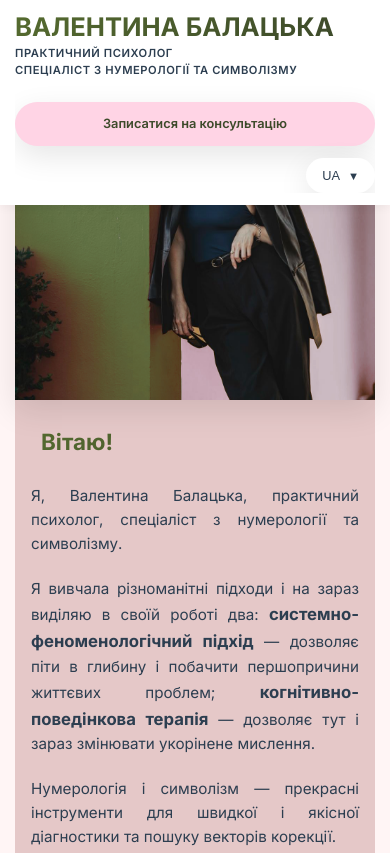
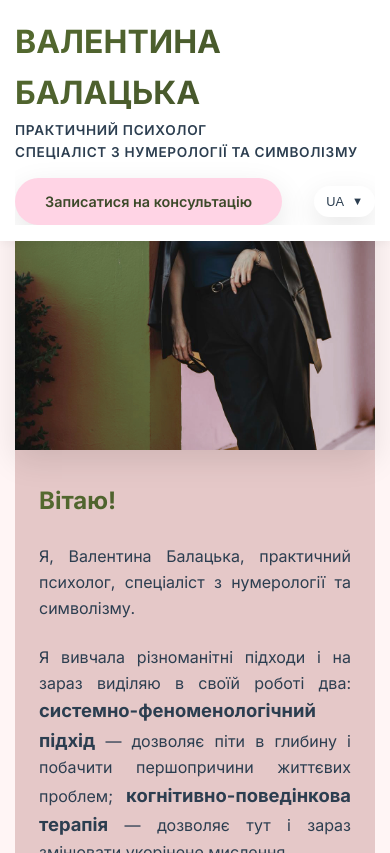
Before and after one commit to hwsw9sqvg2-create/VB-WEB, a plain HTML site: page index.html in a window 390 px wide. Shown: the top 853 px of the page. Drawn offline with Linux system fonts and the light colour scheme.

Commit message:
Update styles.css

```diff
--- a/styles.css
+++ b/styles.css
@@ -20,8 +20,6 @@ html {
     overflow-x: hidden;
     width: 100%;
     max-width: 100vw;
-    -webkit-text-size-adjust: 100%;
-    -ms-text-size-adjust: 100%;
 }
 
 body {
@@ -33,8 +31,6 @@ body {
     width: 100%;
     max-width: 100vw;
     position: relative;
-    -webkit-font-smoothing: antialiased;
-    -moz-osx-font-smoothing: grayscale;
 }
 
 .container {
@@ -902,9 +898,7 @@ body {
 
     .nav-content {
         justify-content: space-between;
-        align-items: flex-start;
-        flex-wrap: wrap;
-        gap: 1rem;
+        align-items: center;
     }
 
     .mobile-menu-toggle.active span:nth-child(1) {
@@ -923,49 +917,6 @@ body {
         font-size: 2rem;
     }
 
-    /* Улучшенная навигация для мобильных */
-    .navbar {
-        padding: 0.75rem 0;
-    }
-
-    .nav-name-block {
-        width: 100%;
-        order: 1;
-        margin-bottom: 0.5rem;
-    }
-
-    .nav-actions {
-        width: 100%;
-        order: 2;
-        justify-content: space-between;
-        gap: 0.75rem;
-        flex-wrap: nowrap;
-    }
-
-    .nav-cta {
-        flex: 1;
-        min-width: 0;
-        text-align: center;
-        font-size: 0.85rem;
-        padding: 12px 16px;
-        white-space: normal;
-        word-wrap: break-word;
-    }
-
-    .language-switcher {
-        flex-shrink: 0;
-    }
-
-    .logo {
-        font-size: 1.8rem;
-        line-height: 1.2;
-    }
-
-    .nav-subtitle {
-        font-size: 0.75rem;
-        line-height: 1.3;
-    }
-
     .about-content {
         grid-template-columns: 1fr;
         gap: 0;
@@ -981,8 +932,6 @@ body {
         width: 100%;
         height: auto;
         min-height: auto;
-        max-height: 400px;
-        object-fit: cover;
         border-radius: 0;
     }
 
@@ -1063,11 +1012,9 @@ body {
 
     .contact-video {
         width: 100%;
-        height: auto;
-        max-height: 500px;
+        height: 100%;
         max-width: 100%;
         object-fit: cover;
-        border-radius: 0;
     }
 
     .contact-text {
@@ -1114,14 +1061,6 @@ body {
     .contact-link {
         width: 100%;
         justify-content: center;
-        padding: 16px 24px;
-        font-size: 1rem;
-        min-height: 48px;
-        touch-action: manipulation;
-    }
-
-    .contact-link:active {
-        transform: scale(0.98);
     }
 
     .contact-form {
@@ -1175,33 +1114,26 @@ body {
     .about-text p strong,
     .qualifications-text strong,
     .contact-text strong {
-        font-weight: 900 !important;
+        font-weight: 700 !important;
         color: var(--text-dark);
         font-size: 1.15em;
     }
 
     .nav-actions {
-        flex-wrap: nowrap;
-        gap: 0.75rem;
+        flex-wrap: wrap;
+        gap: 1rem;
         width: 100%;
         justify-content: space-between;
-        align-items: center;
     }
 
     .nav-cta {
-        font-size: 0.85rem;
-        padding: 12px 16px;
-        flex: 1;
-        min-width: 0;
-        text-align: center;
-        white-space: normal;
-        line-height: 1.3;
+        font-size: 0.9rem;
+        padding: 12px 24px;
     }
 
     .lang-toggle {
-        padding: 10px 14px;
+        padding: 8px 12px;
         font-size: 0.8rem;
-        flex-shrink: 0;
     }
 
     .lang-dropdown {
@@ -1247,9 +1179,8 @@ body {
     .about-text p strong,
     .qualifications-text strong,
     .contact-text strong {
-        font-weight: 900 !important;
+        font-weight: 700;
         color: var(--text-dark);
-        font-size: 1.15em;
     }
 }
 
@@ -1281,28 +1212,26 @@ body {
 
 @media (max-width: 480px) {
     .hero {
-        padding: 80px 0 40px;
+        padding: 60px 0 40px;
     }
 
     .hero-name {
-        font-size: 1.8rem;
+        font-size: 2rem;
         line-height: 1.2;
     }
 
     .hero-title {
-        font-size: 1.2rem;
+        font-size: 1.3rem;
         line-height: 1.2;
     }
 
     .hero-numerology {
-        font-size: 0.85rem;
-        line-height: 1.3;
+        font-size: 0.9rem;
     }
 
     .hero-message {
-        font-size: 0.95rem;
+        font-size: 1rem;
         margin-bottom: 1.5rem;
-        line-height: 1.5;
     }
 
     .hero-content {
@@ -1320,39 +1249,34 @@ body {
     }
 
     .section-title {
-        font-size: 1.75rem;
+        font-size: 1.8rem;
         margin-bottom: 2rem;
-        padding: 0 10px;
     }
 
     .section-title-left {
-        font-size: 1.4rem;
+        font-size: 1.5rem;
         margin-bottom: 1.5rem;
     }
 
     .about-text,
     .qualifications-text,
     .contact-text {
-        padding: 1.75rem 1.25rem;
+        padding: 2rem 1.5rem;
     }
 
     .qualifications-content,
     .contact-content {
-        min-height: 500px;
+        min-height: 600px;
     }
 
     .qualification-item {
         background: rgba(255, 255, 255, 0.95);
         backdrop-filter: blur(3px);
-        padding: 1.25rem;
     }
 
     .contact-link {
         background: rgba(255, 255, 255, 0.95);
         backdrop-filter: blur(3px);
-        padding: 14px 20px;
-        font-size: 0.95rem;
-        min-height: 50px;
     }
 
     .contact-form {
@@ -1363,33 +1287,30 @@ body {
     }
 
     .about-text p,
-    .qualifications-text p,
-    .contact-text p {
-        font-size: 0.95rem;
+    .qualifications-text p {
+        font-size: 1rem;
         line-height: 1.6;
-        margin-bottom: 1.25rem;
     }
 
     .about-text p strong,
     .qualifications-text strong,
     .contact-text strong {
-        font-weight: 900 !important;
+        font-weight: 700 !important;
         color: var(--text-dark);
-        font-size: 1.1em;
+        font-size: 1.15em;
     }
 
     .service-card {
-        padding: 1.75rem 1.25rem;
+        padding: 2rem 1.5rem;
     }
 
     .qualification-item {
-        padding: 1.25rem;
-        gap: 0.75rem;
+        padding: 1.5rem;
+        gap: 1rem;
     }
 
     .contact-description {
-        font-size: 0.95rem;
-        margin-bottom: 1.5rem;
+        font-size: 1rem;
     }
 
     .business-info {
@@ -1401,20 +1322,16 @@ body {
     }
 
     .logo {
-        font-size: 1.6rem;
+        font-size: 2rem;
         font-weight: 700;
-        line-height: 1.2;
     }
 
     .nav-name-block {
         align-items: flex-start;
-        width: 100%;
     }
 
     .nav-subtitle {
         text-align: left;
-        font-size: 0.7rem;
-        line-height: 1.2;
     }
 
     .nav-menu {
@@ -1424,75 +1341,4 @@ body {
     .nav-menu a {
         font-size: 0.9rem;
     }
-
-    /* Улучшения для очень маленьких экранов */
-    .nav-actions {
-        flex-direction: column;
-        gap: 0.75rem;
-        width: 100%;
-    }
-
-    .nav-cta {
-        width: 100%;
-        font-size: 0.8rem;
-        padding: 14px 20px;
-    }
-
-    .language-switcher {
-        width: 100%;
-        display: flex;
-        justify-content: flex-end;
-    }
-
-    .lang-toggle {
-        padding: 10px 16px;
-    }
-
-    /* Улучшение отступов для секций */
-    .about-text,
-    .qualifications-text,
-    .contact-text {
-        padding: 1.5rem 1rem;
-    }
-
-    /* Улучшение карточек услуг */
-    .service-card h3 {
-        font-size: 1.25rem;
-    }
-
-    .service-card p {
-        font-size: 0.9rem;
-    }
-
-    /* Улучшение отзывов */
-    .testimonial-card {
-        padding: 1.5rem 1rem;
-    }
-
-    .testimonial-text {
-        font-size: 1rem;
-    }
-
-    /* Улучшение квалификаций */
-    .qual-content h3 {
-        font-size: 1.15rem;
-    }
-
-    .qual-content p {
-        font-size: 0.9rem;
-    }
-
-    /* Улучшение видео в контактах */
-    .contact-video {
-        width: 100%;
-        height: auto;
-        max-height: 400px;
-        object-fit: cover;
-    }
-
-    /* Улучшение футера */
-    .footer {
-        padding: 1.5rem 0;
-        font-size: 0.85rem;
-    }
 }
```
